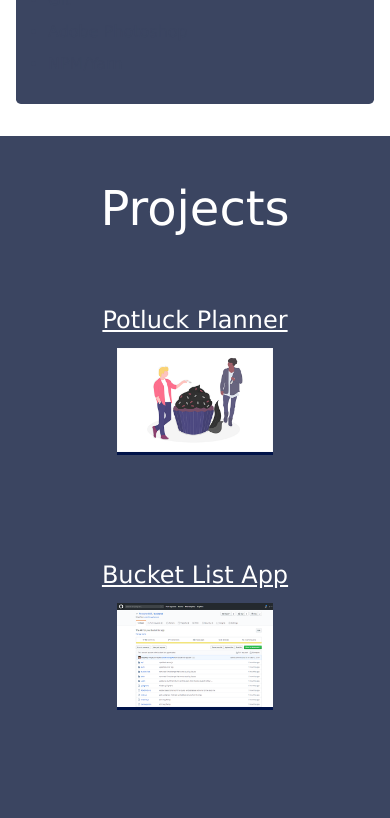
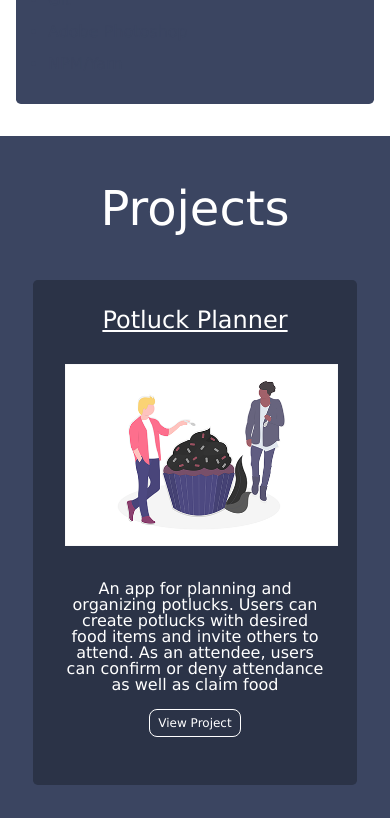
Before and after one commit to Pherpher089-zz/portfolio, a React (Create React App) app in the folder portfolio/: page / in a window 390 px wide. Shown: the part 2960-3778 px from the top of the page. Built offline with nearby package versions, Linux system fonts and the light colour scheme.

Commit message:
Added changes to project section at mobile brake point

```diff
--- a/portfolio/src/Components/Projects.js
+++ b/portfolio/src/Components/Projects.js
@@ -15,26 +15,35 @@ function Projects(props) {
 	};
 
 	return (
-		<div className="ProjectContainer">
+		<div className="ProjectsContainer">
 			<h1 className="SectionTitle">Projects</h1>
 			<div className="Projects">
 				{projects.map((project) => (
 					<div className="Project">
 						<h1>{project.name}</h1>
-						<Link to="./project" onClick={onClick}>
-							<div className="Container">
+
+						<div className="ProjectContainer">
+							<div className="DescContainer">
+								<div className="Description">
+									{project.description}
+								</div>
+								<Link
+									id={project.id}
+									to="./project"
+									onClick={onClick}
+									className="Button"
+								>
+									View Project
+								</Link>
+							</div>
+							<div className="ImgContainer">
 								<img
 									id={project.id}
 									src={project.img}
 									className="ProjectImg"
 								/>
-								<div className="OverLay" id={project.id}>
-									<p className="Text">
-										{project.description}
-									</p>
-								</div>
 							</div>
-						</Link>
+						</div>
 					</div>
 				))}
 			</div>
--- a/portfolio/src/Components/Projects.scss
+++ b/portfolio/src/Components/Projects.scss
@@ -1,9 +1,10 @@
 $accent-color: #3b4561;
 
-.ProjectContainer {
+.ProjectsContainer {
 	color: white;
 	background-color: $accent-color;
-	padding-top: 3rem;
+	padding: 3rem 0rem;
+
 	.SectionTitle {
 		//margin-top: 2rem;
 
@@ -14,45 +15,67 @@ $accent-color: #3b4561;
 	}
 	.Projects {
 		display: flex;
-		text-decoration: underline;
 		text-align: center;
 		flex-wrap: wrap;
-		flex-direction: row;
+		flex-direction: column;
 		justify-content: space-around;
+
 		.Project {
+			align-self: center;
+			width: 75vw;
+			background-color: #2b3347;
 			margin-top: 3rem;
 			padding: 1.75rem 1rem 1rem 1rem;
 			border-radius: 0.3rem;
 			h1 {
+				padding-bottom: 1rem;
+				text-decoration: underline;
 				color: white;
 				font-size: 1.5rem;
 			}
-			.Container {
-				position: relative;
-				width: 40vw;
-				margin: 1rem;
-				.ProjectImg {
+			.ProjectContainer {
+				display: flex;
+				flex-direction: row-reverse;
+				.DescContainer {
+					display: flex;
+					flex-direction: column;
+					justify-content: space-around;
+					padding: 1rem;
+					.Description {
+						align-self: center;
+						font-weight: normal;
+						font-size: 1rem;
+					}
+					.Button {
+						margin: 1rem;
+						font-size: 0.75rem;
+						text-align: center;
+						text-decoration: none;
+						font-weight: none;
+						padding: 0.3rem 0.3rem;
+						line-height: 1rem;
+						width: 5rem;
+						height: 1rem;
+						align-self: center;
+						color: white;
+						background-color: transparent;
+						border: 1px solid white;
+						border-radius: 0.5rem;
+						&:hover {
+							cursor: pointer;
+							color: $accent-color;
+							background-color: white;
+							border: 1px solid white;
+						}
+					}
+				}
+				.ImgContainer {
+					position: relative;
 					width: 40vw;
-				}
-				.OverLay {
-					.Text {
-						padding: 3rem;
-						text-align: center;
+					margin: 1rem;
+					.ProjectImg {
+						width: 40vw;
 					}
-					position: absolute;
-					color: white;
-					top: 0;
-					bottom: 0;
-					left: 0;
-					right: 0;
-					height: 100%;
-					width: 100%;
-					opacity: 0;
-					transition: 0.5s ease;
-					background-color: black;
-				}
-				&:hover .OverLay {
-					opacity: 0.8;
 				}
 			}
 		}
@@ -60,11 +83,19 @@ $accent-color: #3b4561;
 }
 
 @media only screen and (max-width: 800px) {
-	.ProjectContainer {
+	.ProjectsContainer {
 		.Projects {
 			.Project {
-				.ProjectImg {
-					width: 90vw;
+				.ProjectContainer {
+					flex-direction: column-reverse;
+					.ImgContainer {
+						position: relative;
+						width: 70vw;
+						margin: 1rem;
+						.ProjectImg {
+							width: 70vw;
+						}
+					}
 				}
 			}
 		}
```
